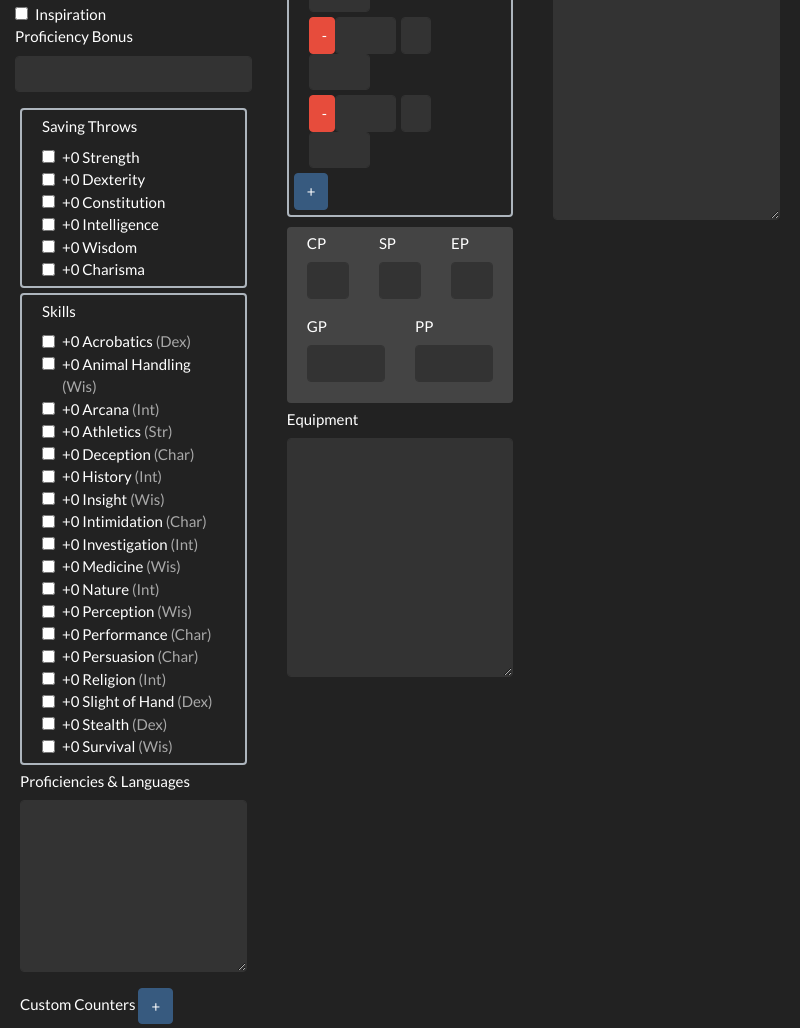
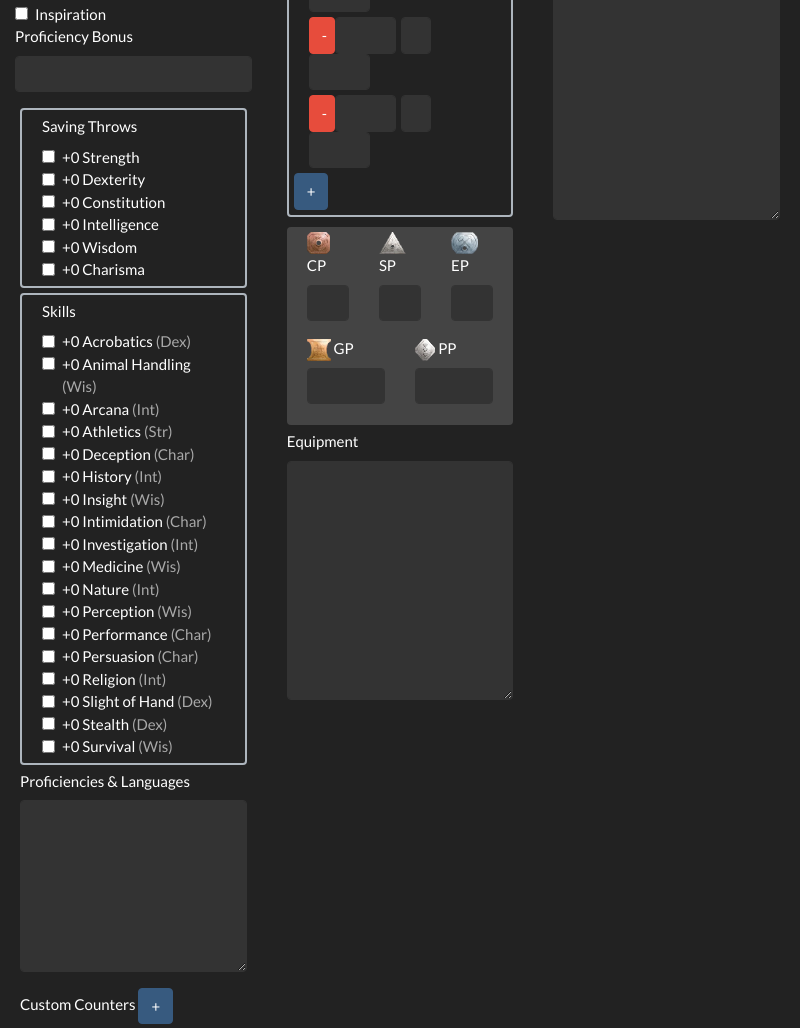
Before and after one commit to austinreadhoff/rolladex, an Electron app: page index.html in a window 800 px wide. Shown: the part 953-1981 px from the top of the page. Drawn offline with Linux system fonts and the light colour scheme; no server answers.

Commit message:
currency images

```diff
--- a/css/print.css
+++ b/css/print.css
@@ -11,7 +11,7 @@ input, textarea{
     page-break-after: always;
 }
 
-.print-hidden, .btn{
+.print-hidden, .btn, img{
     display: none;
 }
 
--- a/css/rolladex.css
+++ b/css/rolladex.css
@@ -30,6 +30,10 @@ input, textarea{
 
 .textarea-col{
     padding: 0 5px;
+}
+
+img.currency{
+    height: 1.5em;
 }
 
 .block-shaded{
--- a/index.html
+++ b/index.html
@@ -349,24 +349,29 @@
                                 <div class="container block block-shaded">
                                     <div class="row">
                                         <div class="col form-group">
+                                            <img class="currency" src="./img/cp.png">
                                             <label for="copper">CP</label>
                                             <input id="copper" class="form-control">
                                         </div>
                                         <div class="col form-group">
+                                            <img class="currency" src="./img/sp.png">
                                             <label for="silver">SP</label>
                                             <input id="silver" class="form-control">
                                         </div>
                                         <div class="col form-group">
+                                            <img class="currency" src="./img/ep.png">
                                             <label for="electrum">EP</label>
                                             <input id="electrum" class="form-control">
                                         </div>
                                     </div>
                                     <div class="row">
                                         <div class="col form-group">
+                                            <img class="currency" src="./img/gp.png">
                                             <label for="gold">GP</label>
                                             <input id="gold" class="form-control">
                                         </div>
                                         <div class="col form-group">
+                                            <img class="currency" src="./img/pp.png">
                                             <label for="platinum">PP</label>
                                             <input id="platinum" class="form-control">
                                         </div>
```
Also changed, not shown: img/cp.png (added), img/ep.png (added), img/gp.png (added), img/pp.png (added), img/sp.png (added).
